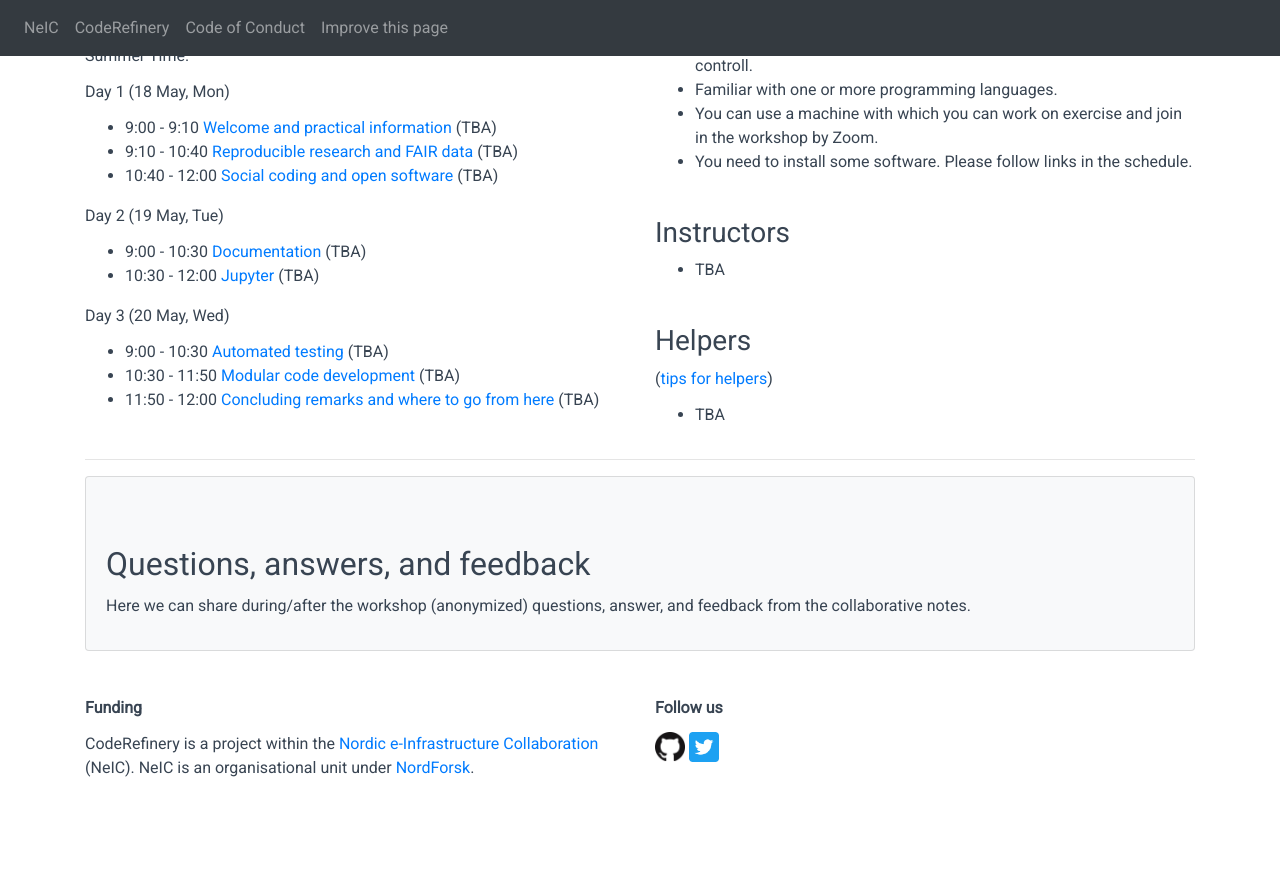
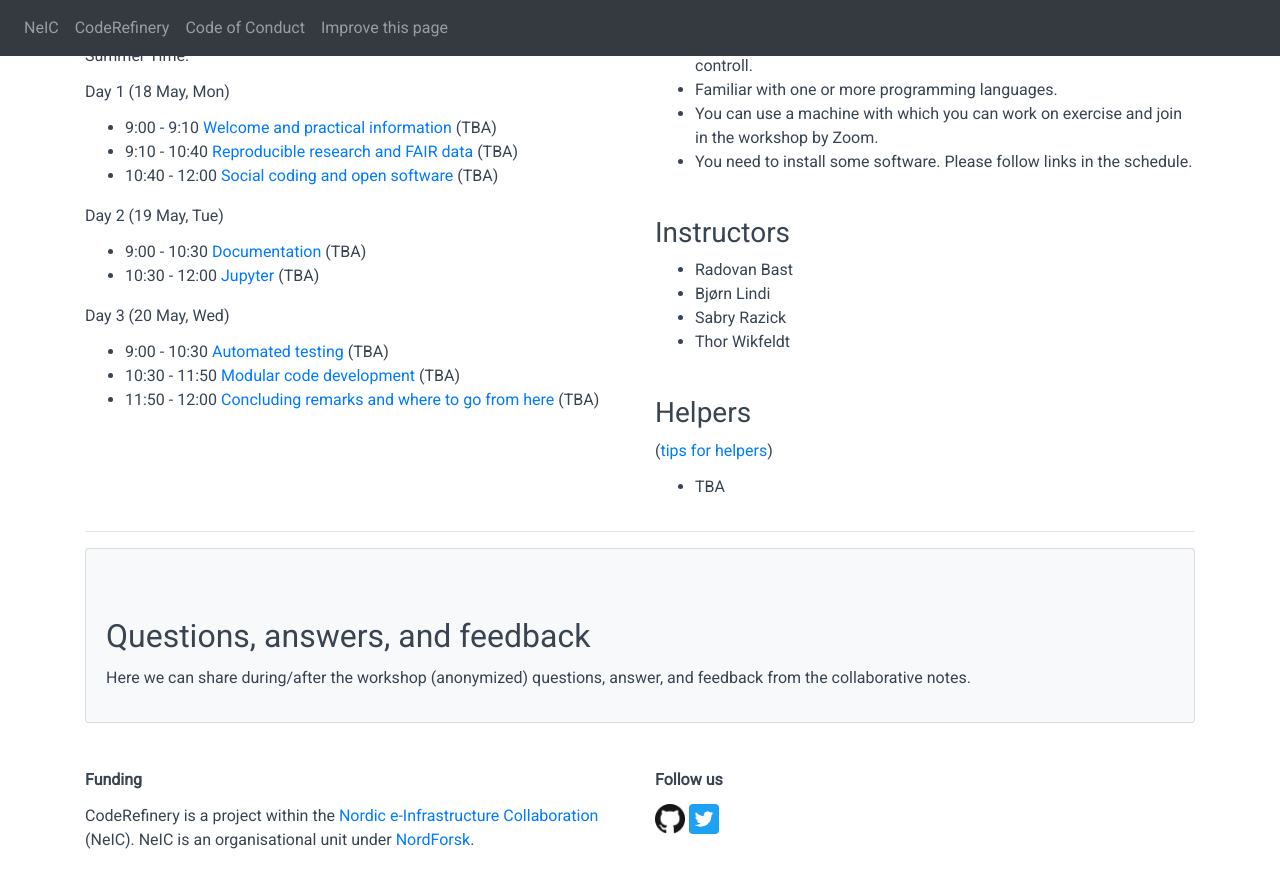
Before and after one commit to coderefinery/2020-05-18-online, a Jekyll site: the page built from index.md, in a window 1280 px wide and 900 px high, scrolled down 1347 px. Shown: the top 888 px of the window. Built offline with Jekyll 4.4.1, drawn with Linux system fonts in a browser that asks for light colours; comment, search, counter and statistics services are not loaded.

Commit message:
add instructor list

```diff
--- a/right_column.md
+++ b/right_column.md
@@ -60,7 +60,10 @@ Python.
 
 ### Instructors
 
-- TBA
+- Radovan Bast
+- Bjørn Lindi
+- Sabry Razick
+- Thor Wikfeldt
 
 
 ### Helpers
```
